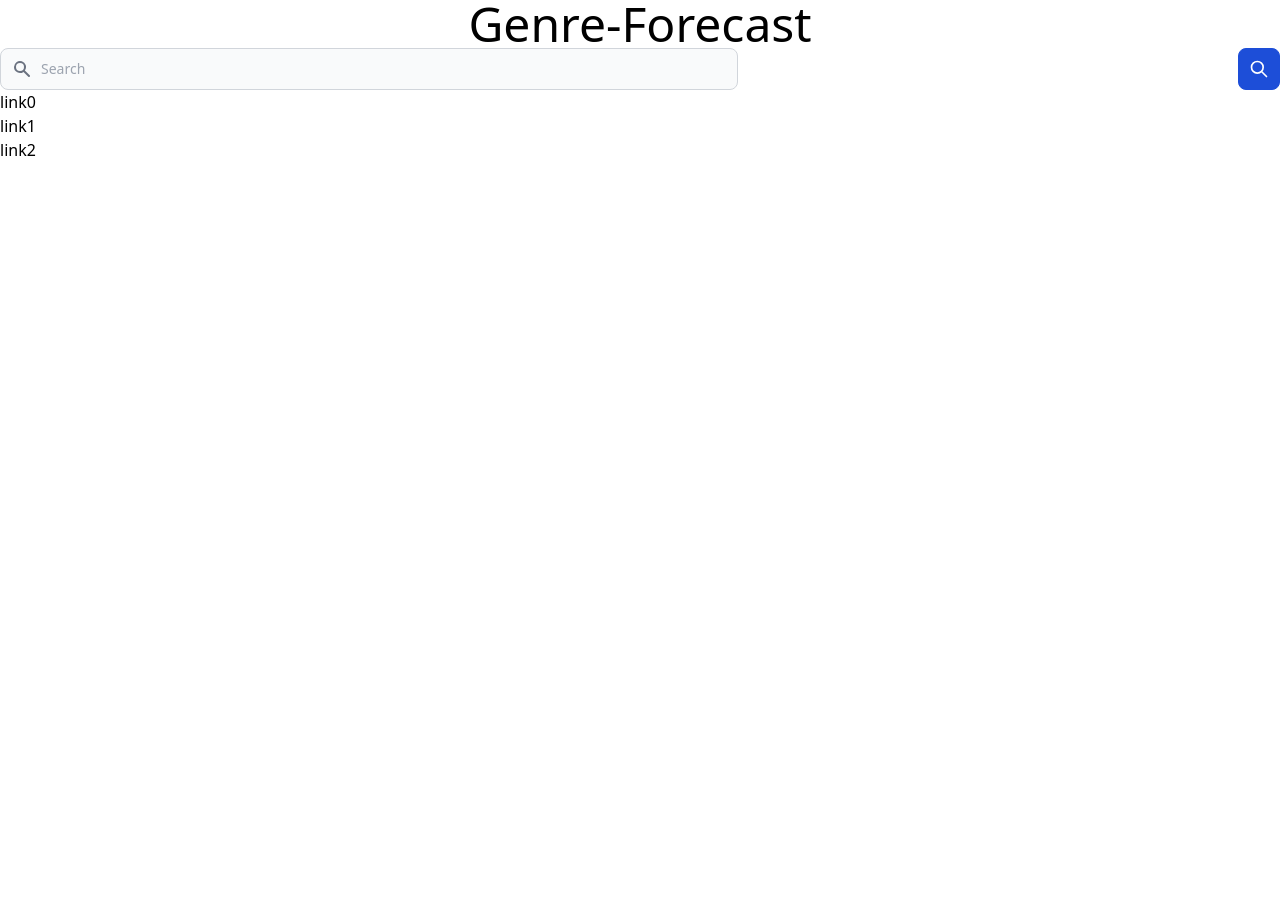
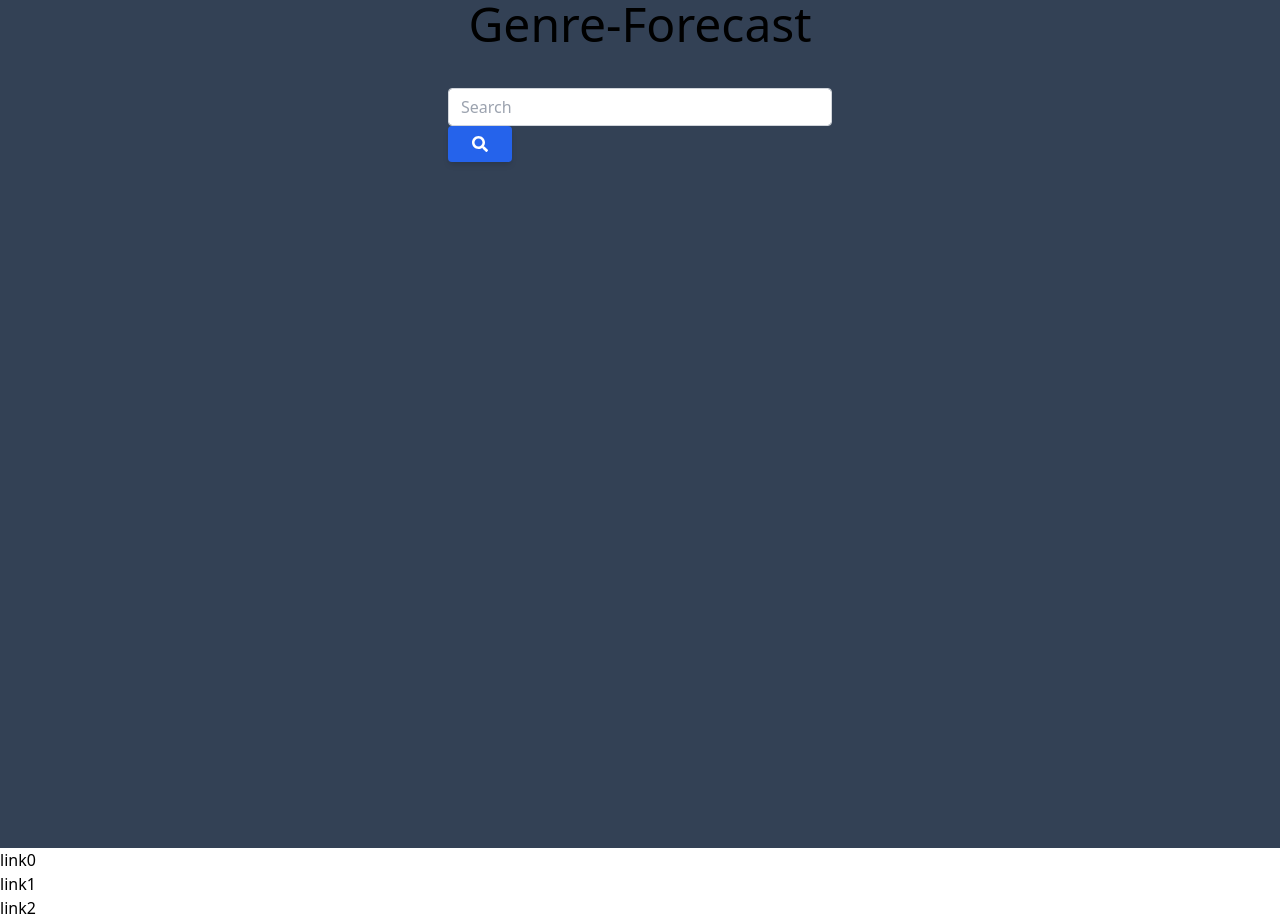
Before and after one commit to BryanBorek/GenreForecast, a plain HTML site: page index.html in a window 1280 px wide. Before the commit the page ends 800 px from the top, so only its background shows below. Drawn offline with nearby package versions, Linux system fonts and the light colour scheme.

Commit message:
button and background work

```diff
--- a/index.html
+++ b/index.html
@@ -4,40 +4,46 @@
     <meta charset="UTF-8">
     <meta http-equiv="X-UA-Compatible" content="IE=edge">
     <meta name="viewport" content="width=device-width, initial-scale=1.0">
+    <script src="/assets/js/script.js"></script>
     <script src="https://cdn.tailwindcss.com"></script>
       <title>Genre-Forecast</title>
 </head>
 
 <body>
+    <div class="root">
+        <h1 class="text-5xl text-center bg-slate-700"> Genre-Forecast</h1>
+        <!-- <input class="search-results" type="text" placeholder="Search.."> -->
+        <div class="bg-slate-700 h-screen px-20 py-10 w-full">
+            <form>
+              <div class="flex justify-center">
+                <div class="mb-3 xl:w-96">
+                  <div class="input-group relative flex flex-wrap items-stretch w-full mb-4">
+                    <input type="search" class="form-control relative flex-auto min-w-0 block w-full px-3 py-1.5 text-base font-normal text-gray-700 bg-white bg-clip-padding border border-solid border-gray-300 rounded transition ease-in-out m-0 focus:text-gray-700 focus:bg-white focus:border-blue-600 focus:outline-none" placeholder="Search" aria-label="Search" aria-describedby="button-addon2">
+                    <button class="btn inline-block px-6 py-2.5 bg-blue-600 text-white font-medium text-xs leading-tight uppercase rounded shadow-md hover:bg-blue-700 hover:shadow-lg focus:bg-blue-700  focus:shadow-lg focus:outline-none focus:ring-0 active:bg-blue-800 active:shadow-lg transition duration-150 ease-in-out flex items-center" type="button" id="button-addon2">
+                      <svg aria-hidden="true" focusable="false" data-prefix="fas" data-icon="search" class="w-4" role="img" xmlns="http://www.w3.org/2000/svg" viewBox="0 0 512 512">
+                        <path fill="currentColor" d="M505 442.7L405.3 343c-4.5-4.5-10.6-7-17-7H372c27.6-35.3 44-79.7 44-128C416 93.1 322.9 0 208 0S0 93.1 0 208s93.1 208 208 208c48.3 0 92.7-16.4 128-44v16.3c0 6.4 2.5 12.5 7 17l99.7 99.7c9.4 9.4 24.6 9.4 33.9 0l28.3-28.3c9.4-9.4 9.4-24.6.1-34zM208 336c-70.7 0-128-57.2-128-128 0-70.7 57.2-128 128-128 70.7 0 128 57.2 128 128 0 70.7-57.2 128-128 128z"></path>
+                      </svg>
+                    </button>
+                  </div>
+                </div>
+              </div>
+            </form>
+          </div>
+            <!-- Search button -->
 
-    <div class="root">
-        <h1 class="text-5xl text-center"> Genre-Forecast</h1>
-        <!-- <input class="search-results" type="text" placeholder="Search.."> -->
-        <form class="flex items-center">
-            <label for="simple-search" class="sr-only">Search Area</label>
-            <div class="relative w-full">
-                <div class="flex absolute inset-y-0 left-0 items-center pl-3 pointer-events-none">
-                    <svg aria-hidden="true" class="w-5 h-5 text-gray-500 dark:text-gray-400" fill="currentColor" viewBox="0 0 20 20" xmlns="/"><path fill-rule="evenodd" d="M8 4a4 4 0 100 8 4 4 0 000-8zM2 8a6 6 0 1110.89 3.476l4.817 4.817a1 1 0 01-1.414 1.414l-4.816-4.816A6 6 0 012 8z" clip-rule="evenodd"></path></svg>
-                </div>
-                <input type="text" id="simple-search" class="bg-gray-50 border border-gray-300 text-gray-900 text-sm rounded-lg focus:ring-blue-500 focus:border-blue-500 block w-3/5 pl-10 p-2.5  dark:bg-gray-700 dark:border-gray-600 dark:placeholder-gray-400 dark:text-white dark:focus:ring-blue-500 dark:focus:border-blue-500" placeholder="Search" required>
-            </div>
-            <button type="submit" class="p-2.5 ml-2 text-sm font-medium text-white bg-blue-700 rounded-lg border border-blue-700 hover:bg-blue-800 focus:ring-4 focus:outline-none focus:ring-blue-300 dark:bg-blue-600 dark:hover:bg-blue-700 dark:focus:ring-blue-800">
-                <svg class="w-5 h-5" fill="none" stroke="currentColor" viewBox="0 0 24 24" xmlns="/"><path stroke-linecap="round" stroke-linejoin="round" stroke-width="2" d="M21 21l-6-6m2-5a7 7 0 11-14 0 7 7 0 0114 0z"></path></svg>
-                <span class="sr-only">Search</span>
-            </button>
         </form>
         <!-- <button class="bg-blue-500 hover:bg-blue-700 text-white font-bold py-2 px-4 border border-blue-700 rounded"> -->
             <!-- Button -->
             <!-- </button>> -->
             <nav className="sd:max-w-6xl mx-auto">
                 <ul className="flex py-2 text-center">
-                    <li className="mr-4 my-auto hover:text-indigo-600 font-normal font-serif text-brand-darkblue text-xl active:text-indigo-600 text-center">
+                    <li className="mr-4 my-auto hover:text-indigo-600 font-normal font-serif text-brand-darkblue text-xl active:text-indigo-600 content-center">
                         <Link href="/"><a>link0</a></Link>
                     </li>
-                    <li className="mr-4 my-auto hover:text-indigo-600 font-normal font-serif text-brand-darkblue text-xl active:text-indigo-600 text-center">
+                    <li className="mr-4 my-auto hover:text-indigo-600 font-normal font-serif text-brand-darkblue text-xl active:text-indigo-600 content-center">
                         <Link href="/"><a>link1</a></Link>
                     </li>
-                    <li className="mr-4 my-auto hover:text-indigo-600 font-normal font-serif text-brand-darkblue text-xl active:text-indigo-600 text-center">
+                    <li className="mr-4 my-auto hover:text-indigo-600 font-normal font-serif text-brand-darkblue text-xl active:text-indigo-600 content-centerr">
                         <Link href="/"><a>link2</a></Link>
                     </li>
                 </ul>
```
Also changed, not shown: assets/css/styles.css (renamed from styles.css), assets/js/package.json (renamed from package.json), assets/js/tailwind.config.js (renamed from tailwind.config.js), 2 other files.
